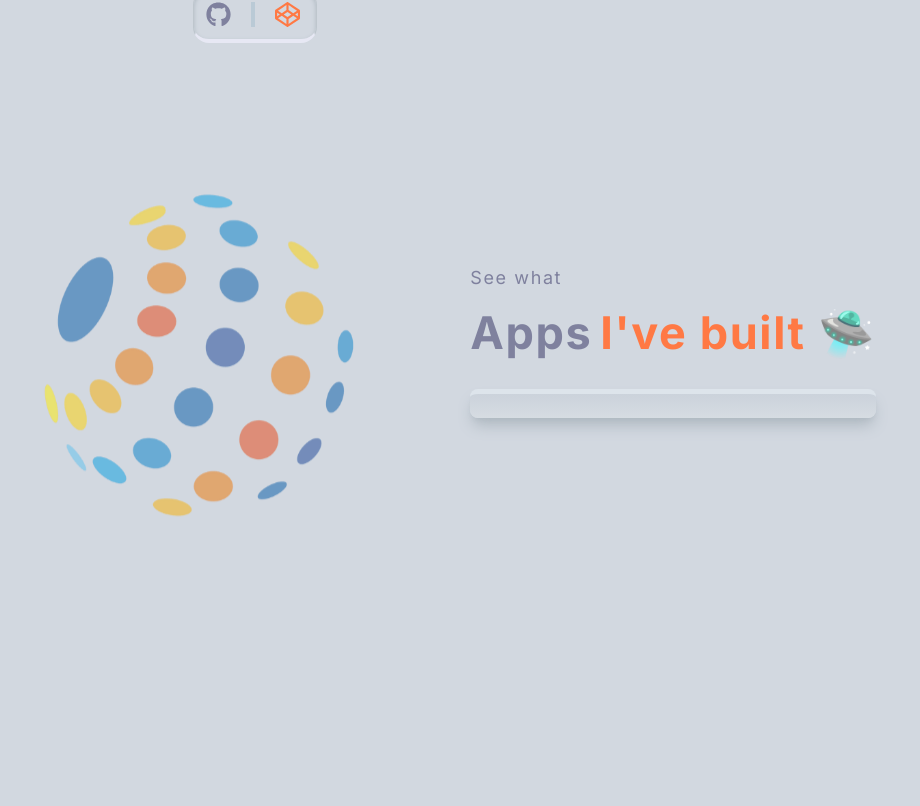
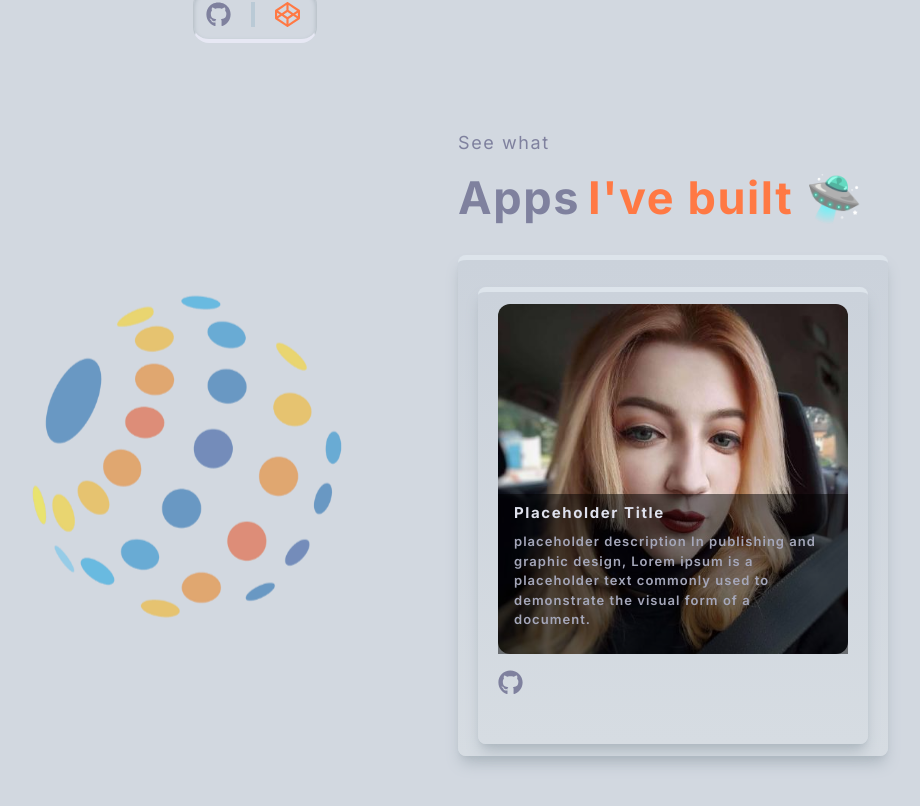
Before and after one commit to Hvitrevs/new-hub, a Next.js app: page / in a window 1280 px wide. Shown: the part 616-1422 px from the top of the page, without its empty margins (182-1102 px from the left). Before the commit the page ends 1285 px from the top, so only its background shows below. Built offline with nearby package versions, Linux system fonts and the light colour scheme.

Commit message:
building apps placeholder

```diff
--- a/app/components/Projects.tsx
+++ b/app/components/Projects.tsx
@@ -4,6 +4,7 @@
 import Image from 'next/image'
 import React from 'react'
 import Liker from './Liker'
+import SingleApp from './SingleApp'
 
 export const Projects = () => {
   return (
@@ -18,8 +19,8 @@ export const Projects = () => {
             <span className='text-[#ff7944]'>I've built 🛸</span>
           </h2>
 
-          <div className='mt-[15px] rounded-lg xxs:px-3 md:px-5 py-3 border-t-[5px] border-[#dde4eb]  bg-gradient-to-b from-[#cbd2db] to-[#d6dce2]  shadow-[#aeb8c0] shadow-lg dark:border-[#2c2f4a] dark:shadow-[#171a31] dark:bg-none'>
-
+          <div className='mt-[15px] grid grid-col-3 grid-row-2 rounded-lg xxs:px-3 md:px-5 py-3 border-t-[5px] border-[#dde4eb]  bg-gradient-to-b from-[#cbd2db] to-[#d6dce2]  shadow-[#aeb8c0] shadow-lg dark:border-[#2c2f4a] dark:shadow-[#171a31] dark:bg-none'>
+            {<SingleApp /> }
           </div>
 
         </div>
--- /dev/null
+++ b/app/components/SingleApp.tsx
@@ -0,0 +1,40 @@
+import Image from 'next/image'
+import Link from 'next/link'
+import React from 'react'
+import { FaGithub } from 'react-icons/fa'
+
+const SingleApp = () => {
+  return (
+    <div className='mt-[15px] rounded-lg xxs:px-3 md:px-5 py-3 border-t-[5px] border-[#dde4eb]  bg-gradient-to-b from-[#cbd2db] to-[#d6dce2]  shadow-[#aeb8c0] shadow-lg dark:border-[#2c2f4a] dark:shadow-[#171a31] dark:bg-none hover:shadow-[#fa5ef2] hover:shadow-xl backdrop-blur-md z-50'>
+      <div className='flex justify-start text-start flex-wrap max-w-[350px]'>
+              <Image
+                className="w-full h-auto object-cover rounded-xl"
+                src="/avatar.jpg"
+                alt="icon"
+                height={150}
+                width={150}
+              />
+              <div className="left-0 right-0 mt-[-10rem] bg-[#000000]/50 px-4 w-full ">
+                <h1 className='mt-2 text-[15px] font-bold text-[#dfe1ed]'>
+                  Placeholder Title
+                </h1>
+                <p className='mt-2 xxs:text-[13px] text-[15px] tracking-[.08em] xxs:text-[#9599c2] md:text-[#a5a7ba] dark:text-[#9fadbd] font-semibold'>
+                  placeholder description In publishing and graphic design, Lorem ipsum is a placeholder text commonly used to demonstrate the visual form of a document.
+                </p>
+
+              </div>
+              <div className='mt-4 hover:text-pink-500'>
+                <Link
+                className='xxs:text-[18px] md:text-[25px] pr-5'
+                href='https://github.com/Hvitrevs'>
+                  <FaGithub />
+                </Link>
+              </div>
+
+
+            </div>
+    </div>
+  )
+}
+
+export default SingleApp
```
